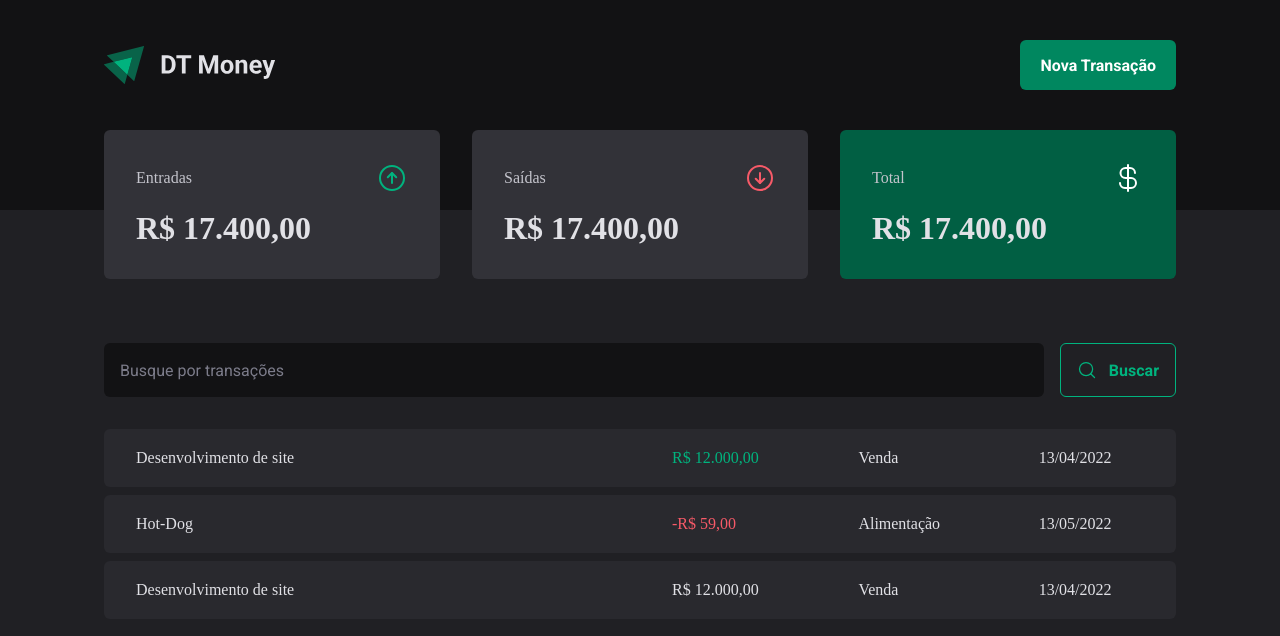
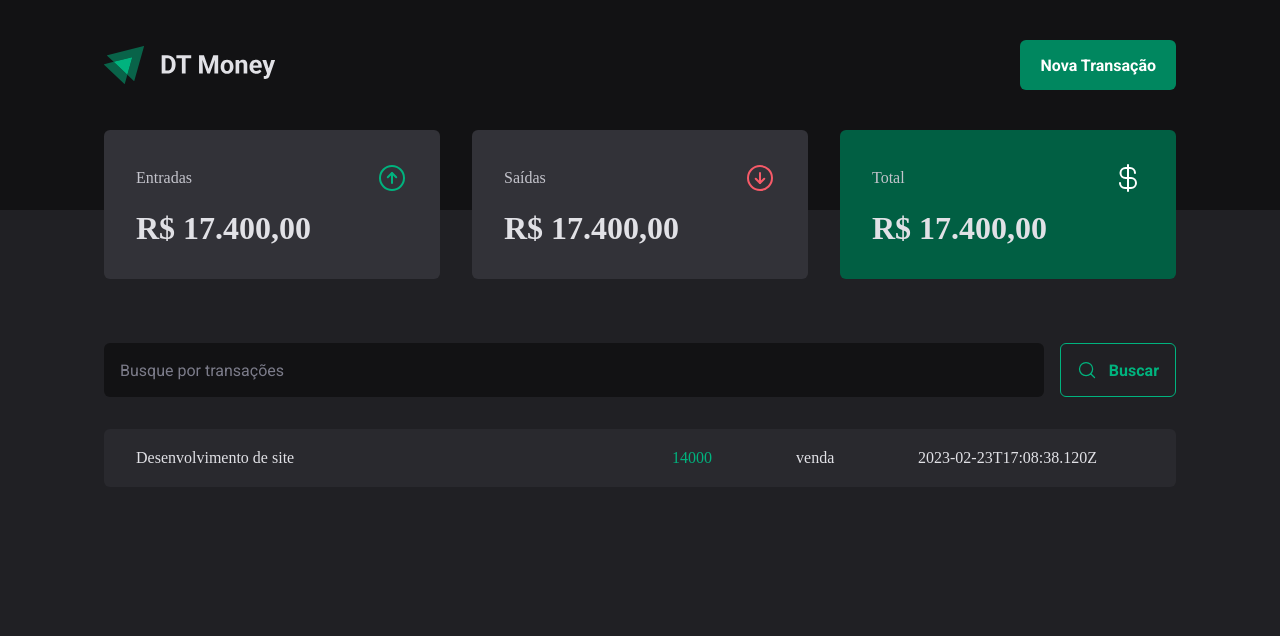
Before and after one commit to marcoscode404/dtmoneyIgnite03, a React (Vite) app in the folder 03-dt-money/: page / in a window 1280 px wide. Shown: the top 636 px of the page. Built offline with nearby package versions, Linux system fonts and the light colour scheme; data requests are answered from the project's data file.

Commit message:
consumindo dados da api

```diff
--- a/03-dt-money/src/pages/Transactions/index.tsx
+++ b/03-dt-money/src/pages/Transactions/index.tsx
@@ -1,3 +1,4 @@
+import { useEffect, useState } from 'react'
 import { Header } from '../../components/Header'
 import { Summary } from '../../components/Summary'
 import { SearchForm } from './components/SearchForm'
@@ -7,7 +8,29 @@
   TransactionsTable,
 } from './styles'
 
+interface Transaction {
+  id: number
+  description: string
+  type: 'income' | 'outcome'
+  price: number
+  category: string
+  createdAt: string
+}
+
 export function Transactions() {
+  const [transactions, setTransactions] = useState<Transaction[]>([])
+
+  async function loadTransactions() {
+    const response = await fetch('http://localhost:4000/transactions')
+    const data = await response.json()
+
+    setTransactions(data)
+  }
+
+  useEffect(() => {
+    loadTransactions()
+  }, [])
+
   return (
     <div>
       <Header />
@@ -21,30 +44,20 @@
         {/* div estilizada da tabela */}
         <TransactionsTable>
           <tbody>
-            <tr>
-              <td width="50%">Desenvolvimento de site</td>
-              <td>
-                <PriceHighlight variant="income">R$ 12.000,00</PriceHighlight>
-              </td>
-              <td>Venda</td>
-              <td>13/04/2022</td>
-            </tr>
-
-            <tr>
-              <td width="50%">Hot-Dog</td>
-              <td>
-                <PriceHighlight variant="outcome">-R$ 59,00</PriceHighlight>
-              </td>
-              <td>Alimentação</td>
-              <td>13/05/2022</td>
-            </tr>
-
-            <tr>
-              <td width="50%">Desenvolvimento de site</td>
-              <td>R$ 12.000,00</td>
-              <td>Venda</td>
-              <td>13/04/2022</td>
-            </tr>
+            {transactions.map((transaction) => {
+              return (
+                <tr key={transaction.id}>
+                  <td width="50%">{transaction.description}</td>
+                  <td>
+                    <PriceHighlight variant={transaction.type}>
+                      {transaction.price}
+                    </PriceHighlight>
+                  </td>
+                  <td>{transaction.category}</td>
+                  <td>{transaction.createdAt}</td>
+                </tr>
+              )
+            })}
           </tbody>
         </TransactionsTable>
       </TransactionsContainer>
```
